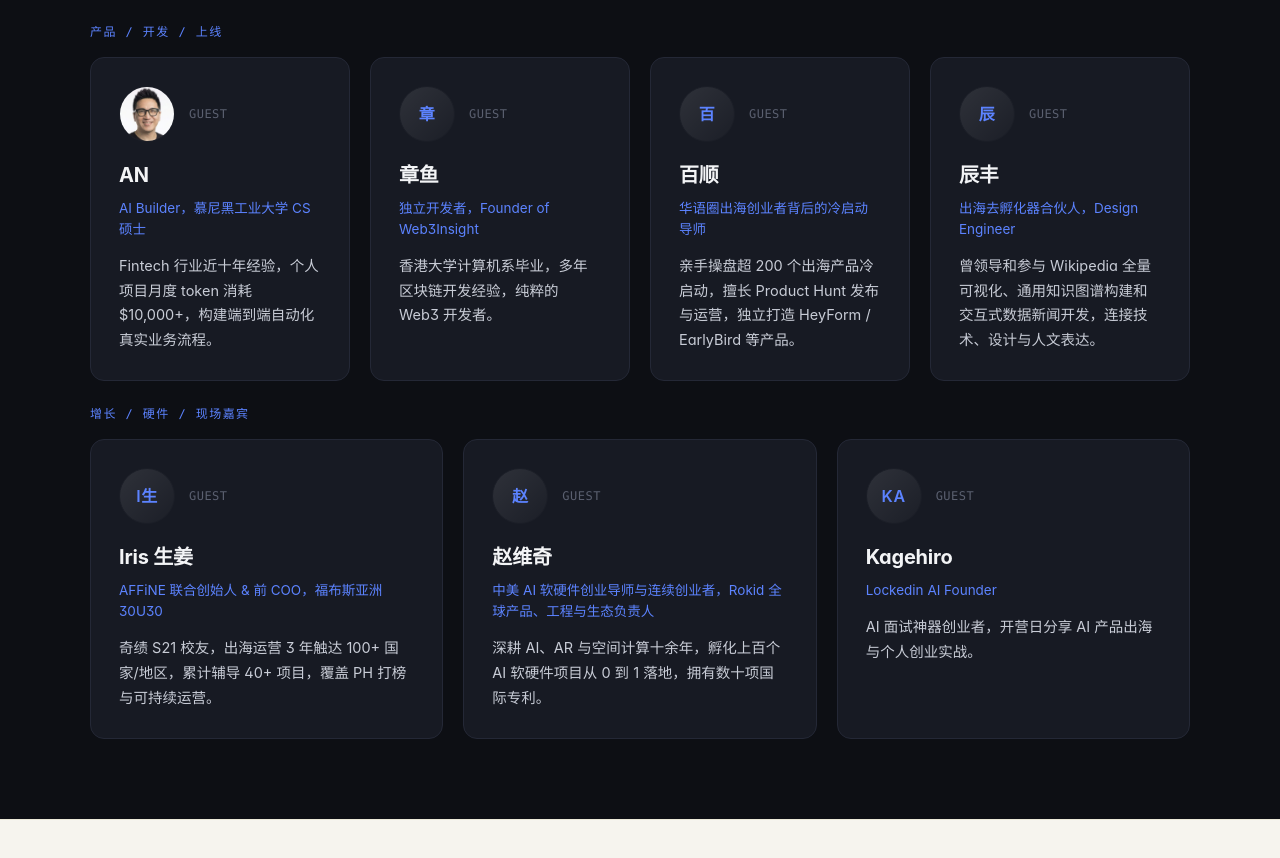
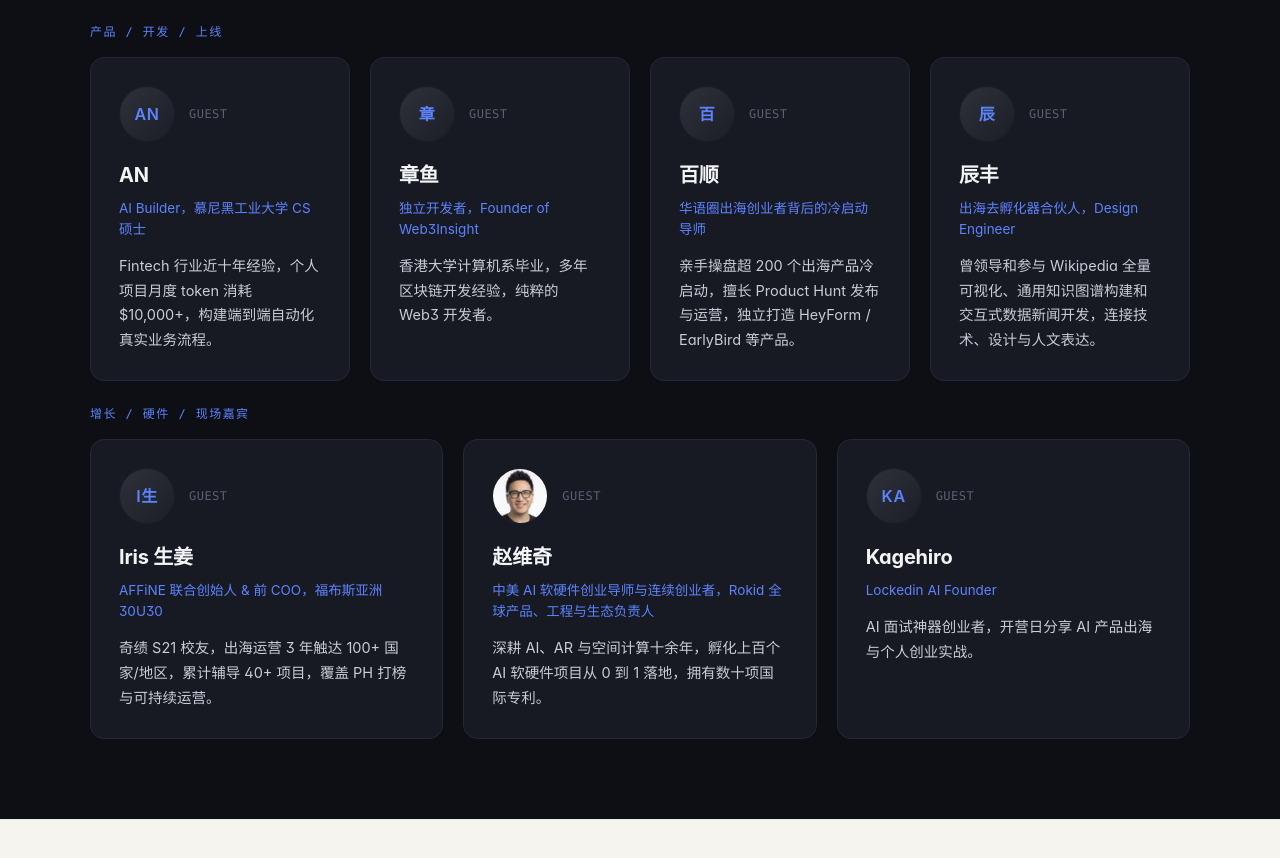
Before and after one commit to jueduizone/soloship, a Next.js app: page / in a window 1280 px wide. Shown: the part 3773-4631 px from the top of the page. Built offline with nearby package versions, Linux system fonts and the light colour scheme; no server answers.

Commit message:
Fix Zhao Weiqi avatar mapping

```diff
--- a/app/_components/content.ts
+++ b/app/_components/content.ts
@@ -197,7 +197,6 @@ export const mentors = {
           name: 'AN',
           role: 'AI Builder，慕尼黑工业大学 CS 硕士',
           bio: 'Fintech 行业近十年经验，个人项目月度 token 消耗 $10,000+，构建端到端自动化真实业务流程。',
-          avatarUrl: '/assets/guests/an.jpg',
         },
         {
           name: '章鱼',
@@ -228,6 +227,7 @@ export const mentors = {
           name: '赵维奇',
           role: '中美 AI 软硬件创业导师与连续创业者，Rokid 全球产品、工程与生态负责人',
           bio: '深耕 AI、AR 与空间计算十余年，孵化上百个 AI 软硬件项目从 0 到 1 落地，拥有数十项国际专利。',
+          avatarUrl: '/assets/guests/an.jpg',
         },
         {
           name: 'Kagehiro',
```
